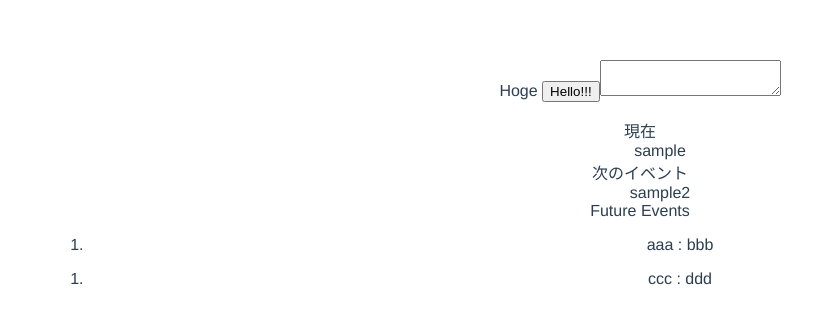
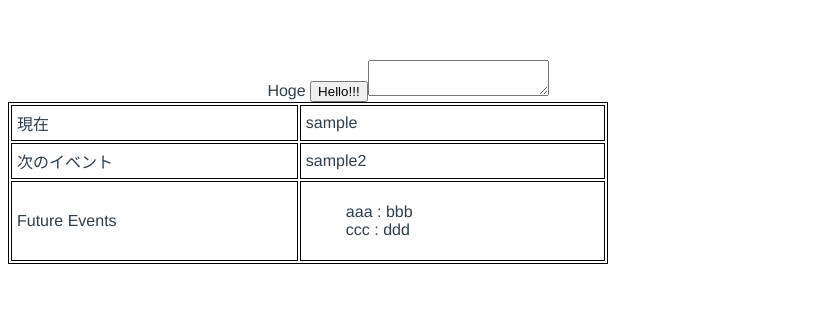
Before and after one commit to kyonmm/kiban-team-timer, a Vue app in the folder kiban-team-timer/: page / in a window 1280 px wide. Shown: the top 324 px of the page, without its empty margins (0-836 px from the left). Built offline with nearby package versions, Linux system fonts and the light colour scheme.

Commit message:
見た目を調整

```diff
--- a/kiban-team-timer/src/App.vue
+++ b/kiban-team-timer/src/App.vue
@@ -4,16 +4,16 @@
     <button v-on:click="doHello">Hello!!!</button>
     <Config ref="config"></Config>
 
-    <dl>
-    <dt>現在</dt><dd>{{currentTime}}</dd>
-    <dt>次のイベント</dt><dd>{{nextEvent}}</dd>
-    <dt>Future Events</dt>
-    <dd>
-      <ol v-for="ev in futureEvents">
-        <li>{{ev.time}} : {{ev.eventName}}</li>
-      </ol>
-    </dd>
-    </dl>
+    <table id="main-contents">
+      <tr><td class="key">現在</td><td class="value">{{currentTime}}</td></tr>
+      <tr><td class="key">次のイベント</td><td class="value">{{nextEvent}}</td></tr>
+      <tr><td class="key">Future Events</td>
+      <td class="value">
+        <ol id="future-events-list">
+          <li v-for="ev in futureEvents">{{ev.time}} : {{ev.eventName}}</li>
+        </ol>
+      </td></tr>
+    </table>
   </div>
 </template>
 
@@ -83,5 +83,24 @@ console.log(diff)
   text-align: center;
   color: #2c3e50;
   margin-top: 60px;
+  width: 800px;
 }
+#main-contents {
+  width: 600px;
+  border: solid 1px black;
+}
+#future-events-list {
+  list-style-type: none;
+}
+.key {
+  border: solid 1px black;
+  text-align: left;
+  padding: 5px;
+}
+.value {
+  border: solid 1px black;
+  text-align: left;
+  padding: 5px;
+}
+
 </style>
```
